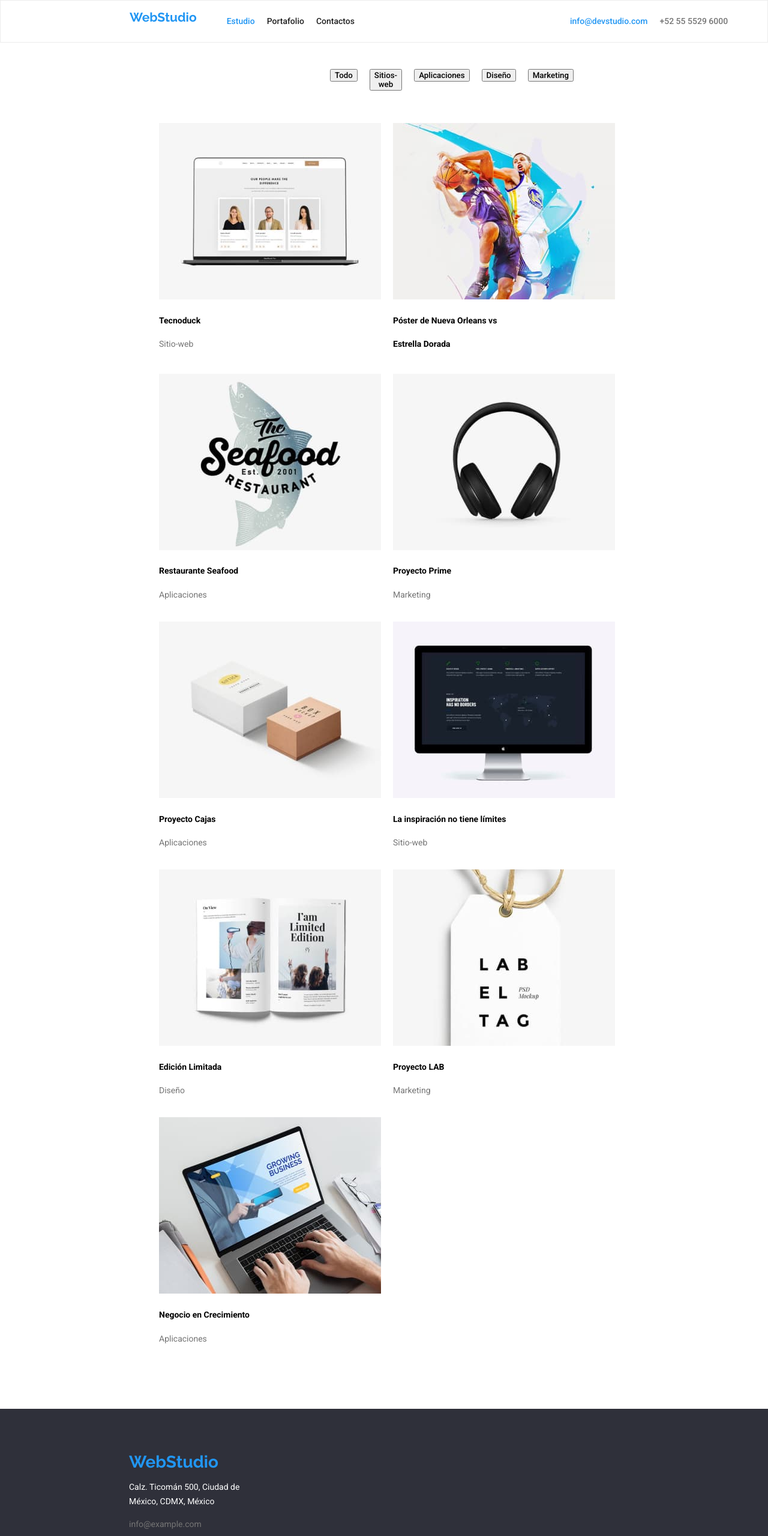
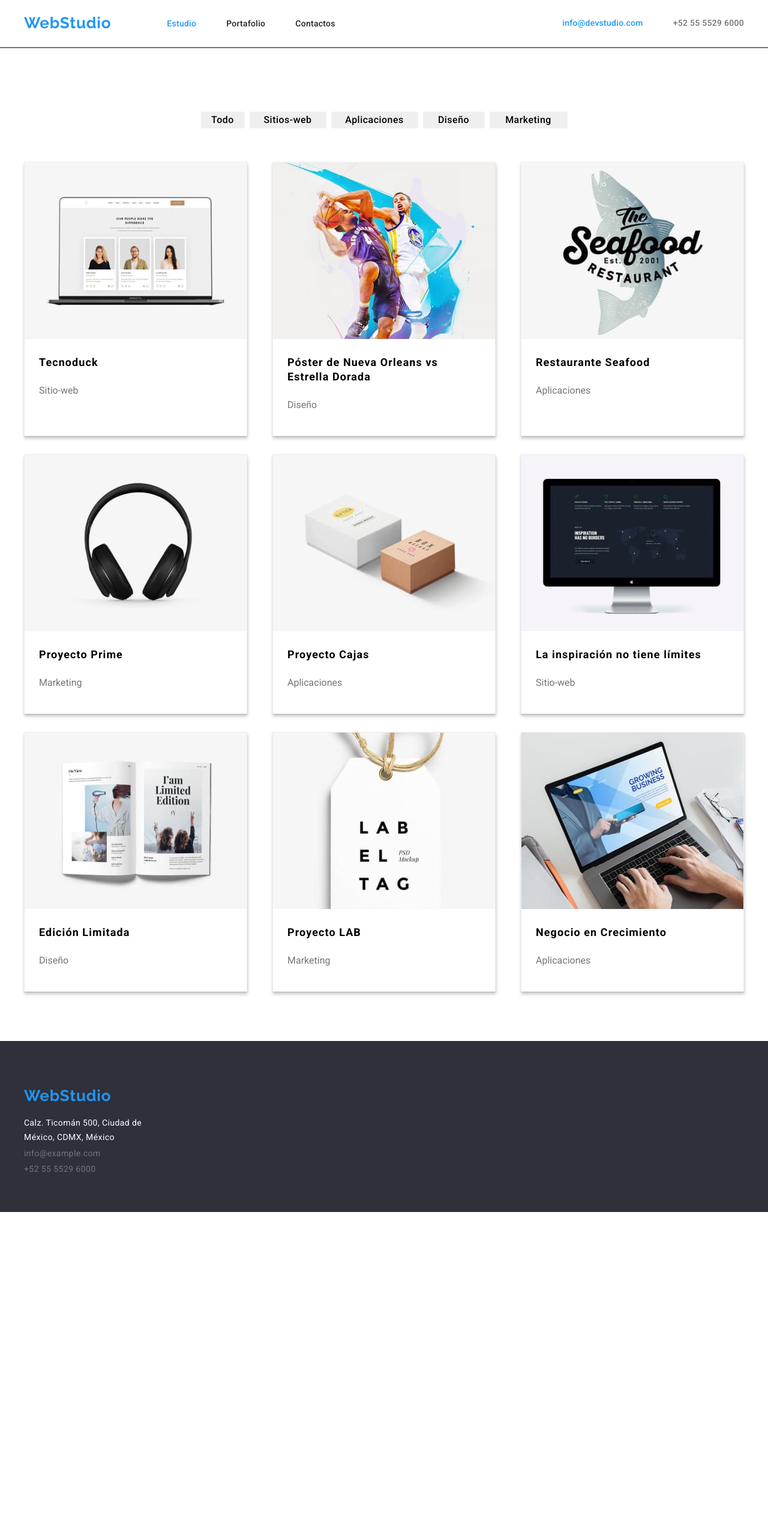
Before and after one commit to GlenJuarez/goit-markup-hw-03, a plain HTML site: page portafolio.html in a window 1280 px wide. Shown: the top 2560 px of the page at 60% size. After the commit the page ends 2020 px from the top, so only its background shows below. Drawn offline with nearby package versions, Linux system fonts and the light colour scheme.

Commit message:
TAREA 3 FINALIZADA

```diff
--- a/portafolio.html
+++ b/portafolio.html
@@ -9,14 +9,17 @@
   <link rel="preconnect" href="https://fonts.gstatic.com" crossorigin>
   <link href="https://fonts.googleapis.com/css2?family=Raleway:wght@700&family=Roboto:wght@400;500;700;900&display=swap"
     rel="stylesheet">
-  <title> Portafolio </title>
+  <link rel="stylesheet" href="node_modules/modern-normalize/modern-normalize.css" />
+
+  <title> portafolio </title>
 </head>
 
 <body>
   <header>
-    <nav class="nav">
-      <h1><a href="index.html" class="title-text">WebStudio</a></h1>
-      <ul>
+    <div class="container">
+      <nav>
+        <a class="title-text" href="index.html">WebStudio</a>
+        <ul class="links">
           <li><a class="link link1" href="estudio.html">Estudio</a></li>
           <li><a class="link link2" href="portafolio.html">Portafolio</a></li>
           <li><a class="link link2" href="contactos.html">Contactos</a></li>
@@ -24,13 +27,17 @@
       </nav>
 
       <ul class="contact">
-      <li><a class="link link1" href="mailto:info@devstudio.com">info@devstudio.com</a></li>
-      <li><a class="link link3" href="tel:+525555296000">+52 55 5529 6000</a></li>
+        <li><a class="contacts link1" href="mailto:info@devstudio.com">info@devstudio.com</a></li>
+        <li><a class="contacts link3" href="tel:+525555296000">+52 55 5529 6000</a></li>
       </ul>
+    </div>
   </header>
 
+
+
   <main>
-    <section>
+    <section class="portfolio">
+      <div class="container">
         <ul class="menu">
           <li><button type="button" class="botones" /> Todo </button></li>
           <li><button type="button" class="botones" /> Sitios-web</button></li>
@@ -38,72 +45,97 @@
           <li><button type="button" class="botones" /> Diseño</button></li>
           <li><button type="button" class="botones" /> Marketing</button></li>
         </ul>
-    </section>
 
-    <section>
-      <ul class="sections">
-        <li>
-          <img class="imag" src="images/I-1.jpg" alt="tecno" width="370px" />
-          <h4 class="title">Tecnoduck</h4>
+
+
+        <ul class="section">
+          <li class="sections">
+
+            <img class="imag" src="images/I-1.jpg" alt="tecno" />
+            <h4 class="title-s">Tecnoduck</h4>
             <p class="thedescriptions">Sitio-web</p>
+
           </li>
 
-        <li>
-          <img class="imag" src="images/I-2.jpg" alt="basket" width="370px" />
-          <h4 class="title">Póster de Nueva Orleans vs </h4>
-          <h4 class="title">Estrella Dorada</h4>
+          <li class="sections">
+
+            <img class="imag" src="images/I-2.jpg" alt="basket" />
+            <h4 class="title-s">Póster de Nueva Orleans vs Estrella Dorada </h4>
+            <p class="thedescriptions">Diseño</p>
+
           </li>
-        <li>
-          <img class="imag" src="images/I-3.jpg" alt="seafood" width="370px" />
-          <h4 class="title">Restaurante Seafood</h4>
+          <li class="sections">
+
+            <img class="imag" src="images/I-3.jpg" alt="seafood" />
+            <h4 class="title-s">Restaurante Seafood</h4>
             <p class="thedescriptions">Aplicaciones</p>
+
           </li>
-        <li>
-          <img class="imag" src="images/I-4.jpg" alt="marketing" width="370px" />
-          <h4 class="title">Proyecto Prime</h4>
+          <li class="sections">
+
+            <img class="imag" src="images/I-4.jpg" alt="marketing" />
+            <h4 class="title-s">Proyecto Prime</h4>
             <p class="thedescriptions">Marketing</p>
+
           </li>
-        <li>
-          <img class="imag" src="images/I-5.jpg" alt="box" width="370px" />
-          <h4 class="title">Proyecto Cajas</h4>
+          <li class="sections">
+
+            <img class="imag" src="images/I-5.jpg" alt="box" />
+            <h4 class="title-s">Proyecto Cajas</h4>
             <p class="thedescriptions">Aplicaciones</p>
+
           </li>
-        <li>
-          <img class="imag" src="images/I-6.jpg" alt="siteweb" width="370px" />
-          <h4 class="title">La inspiración no tiene límites</h4>
+          <li class="sections">
+
+            <img class="imag" src="images/I-6.jpg" alt="siteweb" />
+            <h4 class="title-s">La inspiración no tiene límites</h4>
             <p class="thedescriptions">Sitio-web</p>
+
           </li>
-        <li>
-          <img class="imag" src="images/I-7.jpg" alt="desing" width="370px" />
-          <h4 class="title">Edición Limitada</h4>
+          <li class="sections">
+
+            <img class="imag" src="images/I-7.jpg" alt="desing" />
+            <h4 class="title-s">Edición Limitada</h4>
             <p class="thedescriptions">Diseño</p>
+
           </li>
-        <li>
-          <img class="imag" src="images/I-8.jpg" alt="proyectlab" width="370px" />
-          <h4 class="title">Proyecto LAB</h4>
+          <li class="sections">
+
+            <img class="imag" src="images/I-8.jpg" alt="proyectlab" />
+            <h4 class="title-s">Proyecto LAB</h4>
             <p class="thedescriptions">Marketing</p>
+
           </li>
-        <li>
-          <img class="imag" src="images/I-9.jpg" alt="apps" width="370px" />
-          <h4 class="title">Negocio en Crecimiento</h4>
+          <li class="sections">
+
+            <img class="imag" src="images/I-9.jpg" alt="apps" />
+            <h4 class="title-s">Negocio en Crecimiento</h4>
             <p class="thedescriptions">Aplicaciones</p>
+
           </li>
 
         </ul>
+
+      </div>
     </section>
 
   </main>
 
+
   <footer>
-    <p>
-    <h1><a href="index.html" class="foot">WebStudio</a></h1>
-    </p>
-    <p class="direction">Calz. Ticomán 500, Ciudad de <br>
-      México, CDMX, México</p>
-    <p><a href="mailto:info@example.com" class="date">info@example.com</a></p>
-    <p><a href="tel:+525555296000" class="date">+52 55 5529 6000</a></p>
+    <div class="container">
+      <section class="directions">
+        <h1><a class="title-text" href="index.html">WebStudio</a></h1>
+        <address class="direction">Calz. Ticomán 500, Ciudad de México, CDMX, México</address>
+        <address class="date">
+          <a href="mailto:info@example.com" class="date1">info@example.com</a>
+          <a href="tel:+525555296000" class="date1">+52 55 5529 6000</a>
+        </address>
+      </section>
+    </div>
   </footer>
 
+  </div>
 </body>
 
 </html>
--- a/styles.css
+++ b/styles.css
@@ -1,103 +1,93 @@
 /** @format */
+
+* {
+  box-sizing: border-box;
+}
 
 body {
   font-size: 14px;
-  margin: 0;
+  margin: 0px;
   font-family: "Roboto", sans-serif;
   font-style: normal;
-  background-color: var(--body background-color);
   color: var(--text-color);
-  line-height: 1.5em;
 }
 
-.initial {
-  font-family: "Roboto", sans-serif;
-  font-weight: 900;
-  text-align: center;
-  background-color: #2f303a;
-  color: #ffffff;
-  padding-top: 200px;
-  padding-bottom: 280px;
-  padding-left: 482px;
-  padding-right: 452px;
-  font-size: 30px;
-  line-height: 1.5em;
+header {
+  border-color: #ececec;
+  border-bottom: 1px solid;
+  padding-top: 24px;
+  padding-bottom: 25px;
 }
-.botones {
+
+ul,
+h2 {
+  padding: 0px;
+  margin: 0px;
+}
+
+header > .container {
+  display: flex;
+  justify-content: space-between;
+  align-items: center;
+}
+
+.container {
+  width: 1200px;
+  margin-right: auto;
+  margin-left: auto;
+}
+
+nav {
+  display: flex;
+}
+
+li {
+  list-style-type: none;
+}
+
+.title-text {
+  font-family: "Raleway", sans-serif;
+  font-weight: 700;
+  font-size: 26px;
+  text-decoration: none;
+  color: #2196f3;
+  text-align: right;
+  letter-spacing: 0.03em;
+}
+
+.contact {
+  display: flex;
+  align-items: center;
+}
+
+.contacts {
+  text-decoration: none;
   font-family: "Roboto", sans-serif;
   font-weight: 500;
-  cursor: pointer;
-  margin-bottom: 20px;
-  margin-top: 20px;
+  font-size: 14px;
+  letter-spacing: 0.02em;
+  line-height: 1.14;
 }
 
-.click {
-  background-color: #2196f3;
-  color: #ffffff;
-  font-family: "Roboto", sans-serif;
-  font-weight: 700;
-  font-size: 16px;
-  border-radius: 4px;
-  padding-top: 10px;
-  padding-bottom: 10px;
-  padding-left: 32px;
-  padding-right: 32px;
+.contact > li:not(:last-child) {
+  margin-right: 50px;
 }
 
-.botones:hover {
-  color: green;
-}
-
-a:hover {
-  color: yellow;
-}
-
-.title {
-  font-family: "Roboto", sans-serif;
-  font-weight: 700;
-}
-
-
-.two {
-  font-family: "Roboto", sans-serif;
-  font-weight: 700;
-  font-size: 36px;
-  text-align: center;
-}
-h1 {
-  font-family: "Raleway", sans-serif;
-  font-weight: 700;
-}
-
-h4 {
-  font-family: "Roboto", sans-serif;
-  font-weight: 700;
-}
-.initial > h2 {
-  font-family: "Roboto", sans-serif;
-  font-weight: 900;
-}
-
-.principal {
-  font-family: "Roboto", sans-serif;
-  font-weight: 700;
-  text-align: center;
-}
-button.principal {
-  object-position: center;
-}
-
-.thedescriptions {
-  font-family: "Roboto", sans-serif;
-  font-weight: 400;
-  color: #757575;
+.links {
+  display: flex;
+  align-items: center;
+  margin-left: 93px;
 }
 
 .link {
-  display: flex;
   text-decoration: none;
   font-family: "Roboto", sans-serif;
   font-weight: 500;
+  letter-spacing: 0.02em;
+}
+
+.links > li:not(:last-child) {
+  margin-right: 50px;
 }
 
 .link1 {
@@ -112,118 +102,288 @@ button.principal {
   color: #757575;
 }
 
-.category {
-  display: inline-block;
+.initial {
+  text-align: center;
+  background-color: #2f303a;
+  padding-top: 200px;
+  padding-bottom: 200px;
+}
+.solutions {
+  font-family: "Roboto", sans-serif;
+  font-weight: 900;
+  color: #ffffff;
+  font-size: 44px;
+  letter-spacing: 0.06em;
+  line-height: 1.36;
+  margin-top: 0px;
+  margin-bottom: 30px;
 }
 
-.menu {
+.click {
+  background-color: #2196f3;
+  color: #ffffff;
+  font-family: "Roboto", sans-serif;
+  font-weight: 700;
+  font-size: 16px;
+  border-radius: 4px;
+  padding-top: 10px;
+  padding-bottom: 10px;
+  padding-left: 32px;
+  padding-right: 32px;
+  line-height: 1.88;
   text-align: center;
-  word-spacing: 8px;
-  display: flex;
-  margin-left: 500px;
-  margin-right: 500px;
+  cursor: pointer;
+  border: 0px;
+  width: 261px;
+  height: 50px;
+  box-shadow: rgba(0, 0, 0, 0.15);
 }
 
-footer {
-  background-color: #2f303a;
-  padding-left: 215px;
-  padding-top: 60px;
-  padding-bottom: 60px;
+.information {
+  display: flex;
+  align-items: flex-start;
+  justify-content: space-between;
+  padding-top: 95px;
+  padding-bottom: 94px;
+  text-align: left;
 }
 
-header {
-  border-color: #ececec;
-  border-width: 1px;
-  border-style: solid;
-  text-decoration: none;
-  display: flex;
+.information > article {
+  width: 270px;
 }
 
-.title-text {
-  text-decoration: none;
-  color: #2196f3;
-  padding-left: 215px;
+.information > article:not(:last-child) {
+  margin-right: 30px;
 }
 
-.foot {
-  text-decoration: none;
-  color: #2196f3;
-  width: 1600px;
-  height: 252px;
+h4 {
+  font-family: "Roboto", sans-serif;
+  font-weight: 700;
+  line-height: 24px;
+  letter-spacing: 0.03em;
+  font-size: 14px;
 }
 
-nav > ul {
-  display: flex;
-}
-
-li {
-  list-style-type: none;
-  margin: 10px;
-}
-
-.contact {
-  display: flex;
-  position: absolute;
-  left: 900px;
-}
-
-.nav {
-  display: flex;
-}
-
-.direction {
-  font-family: "Roboto", sans-serif;
-  font-weight: 400;
-  color: #ffffff;
-  line-height: 24px;
-}
-
-.date {
-  text-decoration: none;
+.thedescriptions {
   font-family: "Roboto", sans-serif;
   font-weight: 400;
   color: #757575;
   line-height: 24px;
+  font-size: 14px;
 }
 
-.sections {
-  flex-wrap: wrap;
-  display: flex;
-  margin-left: 215px;
-  margin-right: 215px;
-  margin-bottom: 82px;
+.services {
+  padding-bottom: 94px;
 }
 
-.information {
-  margin-top: 60px;
-  margin-bottom: 60px;
-  margin-left: 215px;
-  margin-right: 215px;
-  display: inline-flex;
+.two {
+  font-family: "Roboto", sans-serif;
+  font-weight: 700;
+  font-size: 36px;
+  text-align: center;
+  margin-bottom: 55.05px;
+  line-height: 42.19px;
+  letter-spacing: 0.03em;
+  color: #212121;
 }
 
-.information1{
-  margin-left: 215px;
-  margin-right: 211px;
-  display: inline-flex;
-
+.information1 {
+  display: flex;
+  justify-content: space-between;
 }
 
-.image{
-
-  padding: 30px;
+.coach {
+  background-color: #f5f4fa;
+  padding-top: 94px;
+  padding-bottom: 94px;
 }
 
-.coachs{
-  margin-left: 208px;
-  margin-right: 215px;
-  display: inline-flex;
+.coachs {
+  display: flex;
+  justify-content: space-between;
+  margin-top: 50px;
+}
 
+.the-coach {
+  background-color: #ffffff;
+  width: 270px;
+  height: 368px;
+  box-shadow: 0px 2px 1px rgba(0, 0, 0, 0.2), 0px 1px 1px rgba(0, 0, 0, 0.14),
+    0px 1px 3px rgba(0, 0, 0, 0.12);
+  border-radius: 0px 0px 4px 4px;
+  padding-bottom: 30px;
 }
 
 .description {
   font-family: "Roboto", sans-serif;
   font-weight: 500;
   font-size: 16px;
-  display: inline-flex;
+  line-height: 1.19;
+  letter-spacing: 0.03em;
+  text-align: center;
 }
+
+.thedescriptions1 {
+  font-family: "Roboto", sans-serif;
+  font-weight: 400;
+  color: #757575;
+  font-size: 16px;
+  line-height: 1.19;
+  letter-spacing: 0.03em;
+  text-align: center;
+}
+
+footer {
+  background-color: #2f303a;
+  padding-top: 60px;
+  padding-bottom: 60px;
+}
+
+footer > container {
+  display: flex;
+  justify-content: flex-start;
+  align-items: flex-start;
+}
+
+.directions {
+  display: flex;
+  flex-direction: column;
+  align-items: flex-start;
+  flex-wrap: wrap;
+}
+
+.direction {
+  font-family: "Roboto", sans-serif;
+  font-weight: 400;
+  font-style: normal;
+  color: #ffffff;
+  line-height: 14px;
+  line-height: 1.71;
+  letter-spacing: 0.03em;
+  width: 231px;
+  margin-bottom: 2px;
+}
+
+.date {
+  display: flex;
+  flex-direction: column;
+  align-items: flex-start;
+}
+
+.date1 {
+  text-decoration: none;
+  font-family: "Roboto", sans-serif;
+  font-weight: 400;
+  color: #757575;
+  line-height: 24px;
+  font-size: 14px;
+  letter-spacing: 0.03em;
+  font-style: normal;
+}
+
+.date > .date1:not(:last-child) {
+  margin-bottom: 2px;
+}
+
+.portfolio {
+  background-color: #ffffff;
+  padding-top: 106px;
+  padding-bottom: 82px;
+}
+
+.menu {
+  justify-content: center;
+  display: flex;
+  margin-bottom: 56px;
+}
+
+.menu > li:not(:last-child) {
+  margin-right: 8px;
+}
+
+.botones {
+  font-family: "Roboto", sans-serif;
+  font-weight: 500;
+  font-size: 16px;
+  line-height: 1.62;
+  letter-spacing: 0.03em;
+  text-align: center;
+  cursor: pointer;
+  border-radius: 4px;
+  border: 0px;
+}
+
+.botones:hover,
+.botones:focus {
+  color: #ffffff;
+  background-color: #2196f3;
+  box-shadow: 0px 2px 2px rgba(0, 0, 0, 0.12), 0px 1px 2px rgba(0, 0, 0, 0.08),
+    0px 3px 1px rgba(0, 0, 0, 0.1);
+}
+
+.menu > li:nth-child(1) > .botones {
+  width: 73px;
+}
+
+.menu > li:nth-child(2) > .botones {
+  width: 128px;
+}
+
+.menu > li:nth-child(3) > .botones {
+  width: 145px;
+}
+
+.menu > li:nth-child(4) > .botones {
+  width: 103px;
+}
+
+.menu > li:nth-child(5) > .botones {
+  width: 130px;
+}
+
+.menu > li:not(:last-child) {
+  margin-right: 8px;
+}
+
+a:hover {
+  color: #2196f3;
+}
+
+.section {
+  flex-wrap: wrap;
+  display: flex;
+  justify-content: space-between;
+  row-gap: 30px;
+}
+
+.sections {
+  width: 370px;
+  box-sizing: content-box;
+  border: 1px solid #eeeeee;
+  background-color: #ffffff;
+  padding-bottom: 20px;
+  box-shadow: 1px 4px 6px rgba(0, 0, 0, 0.16), 0px 4px 4px rgba(0, 0, 0, 0.06),
+    0px 1px 1px rgba(0, 0, 0, 0.12);
+}
+
+.thedescriptions {
+  font-family: "Roboto", sans-serif;
+  font-weight: 400;
+  color: #757575;
+  line-height: 30px;
+  font-size: 16px;
+  margin-left: 24px;
+  margin-right: 24px;
+  margin-top: 20px;
+}
+
+.title-s {
+  font-family: "Roboto", sans-serif;
+  font-weight: 700;
+  line-height: 24px;
+  letter-spacing: 0.06em;
+  font-size: 18px;
+  margin-bottom: 4px;
+  margin-left: 24px;
+  margin-right: 24px;
+}
```
Also changed, not shown: index.html (+52 -42 lines). Lines whose indentation alone changed are shown as unchanged.
